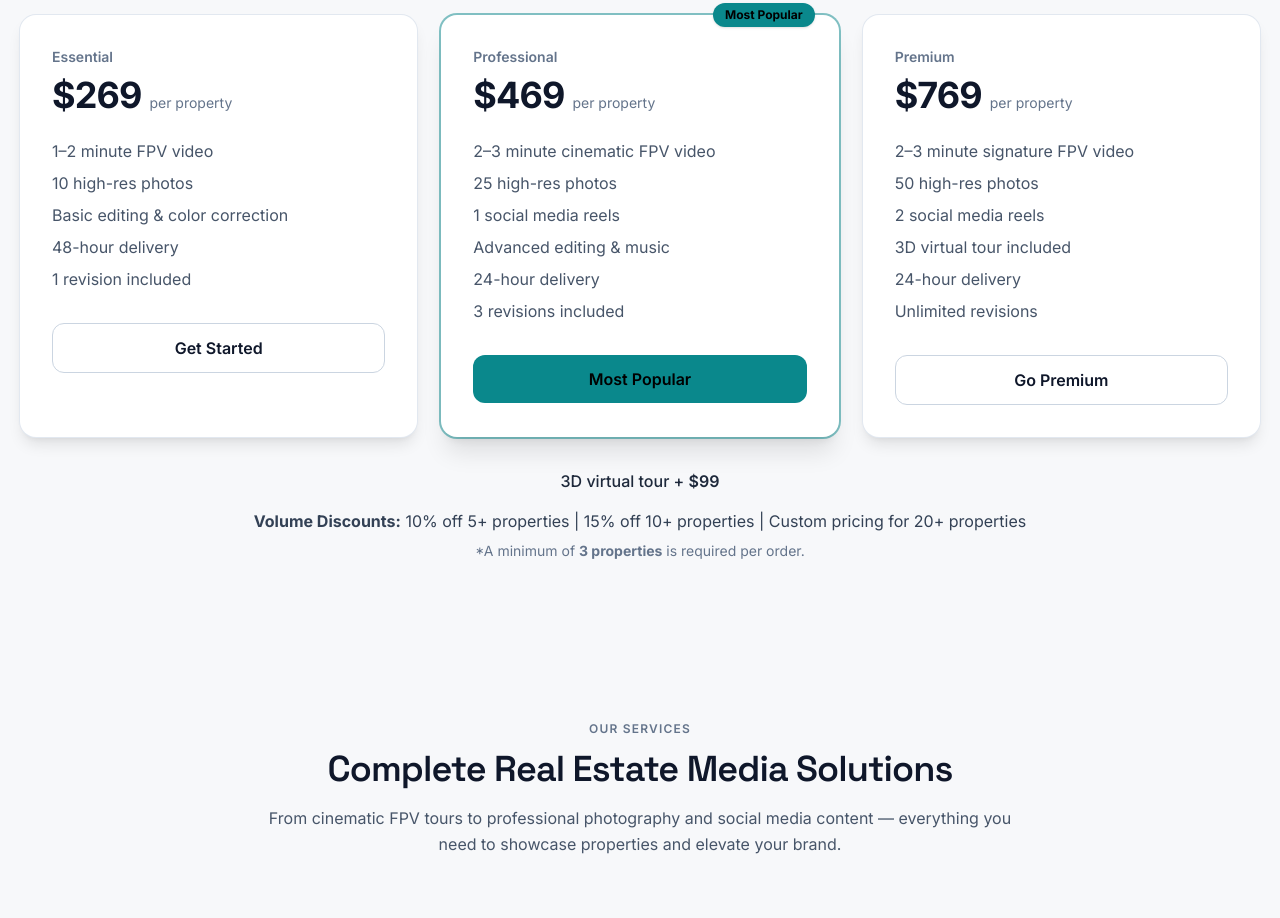
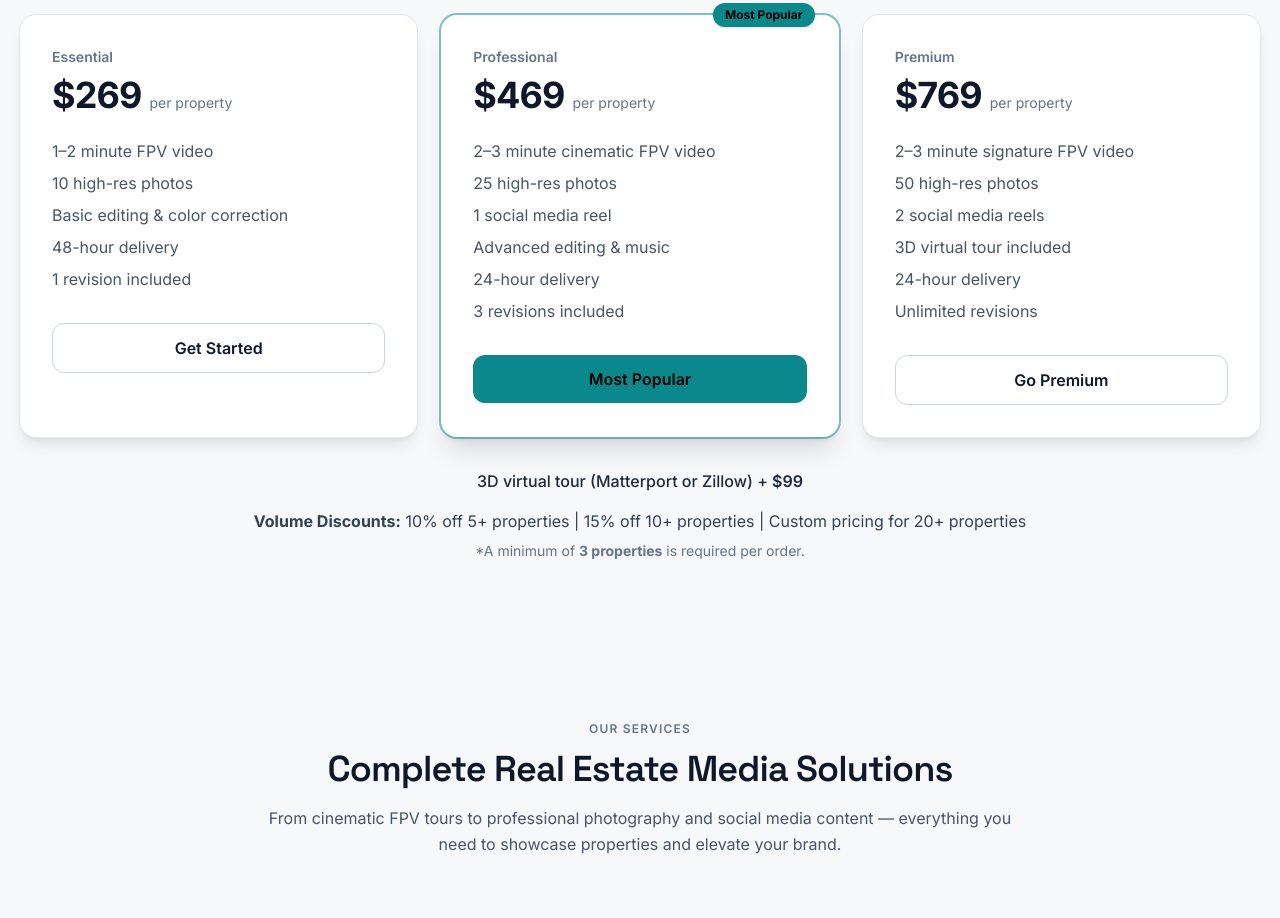
Before and after one commit to cinematicrealtymedia-lang/Real-Estate-Dron-FPV, a plain HTML site: page index.html in a window 1280 px wide. Shown: the part 1937-2855 px from the top of the page. Drawn offline with nearby package versions, Linux system fonts and the light colour scheme.

Commit message:
Update index.html

```diff
--- a/index.html
+++ b/index.html
@@ -319,7 +319,7 @@
         <ul class="mt-6 space-y-2 text-slate-600">
           <li>2–3 minute cinematic FPV video</li>
           <li>25 high-res photos</li>
-          <li>1 social media reels</li>
+          <li>1 social media reel</li>
           <li>Advanced editing & music</li>
           <li>24-hour delivery</li>
           <li>3 revisions included</li>
@@ -354,7 +354,7 @@
 
     <!-- Add-on line BEFORE volume discounts -->
     <div class="mt-8 text-center">
-      <p class="text-slate-800 font-medium">3D virtual tour + <span class="font-semibold">$99</span></p>
+      <p class="text-slate-800 font-medium">3D virtual tour (Matterport or Zillow) + <span class="font-semibold">$99</span></p>
     </div>
 
     <div class="mt-4 text-center">
```
